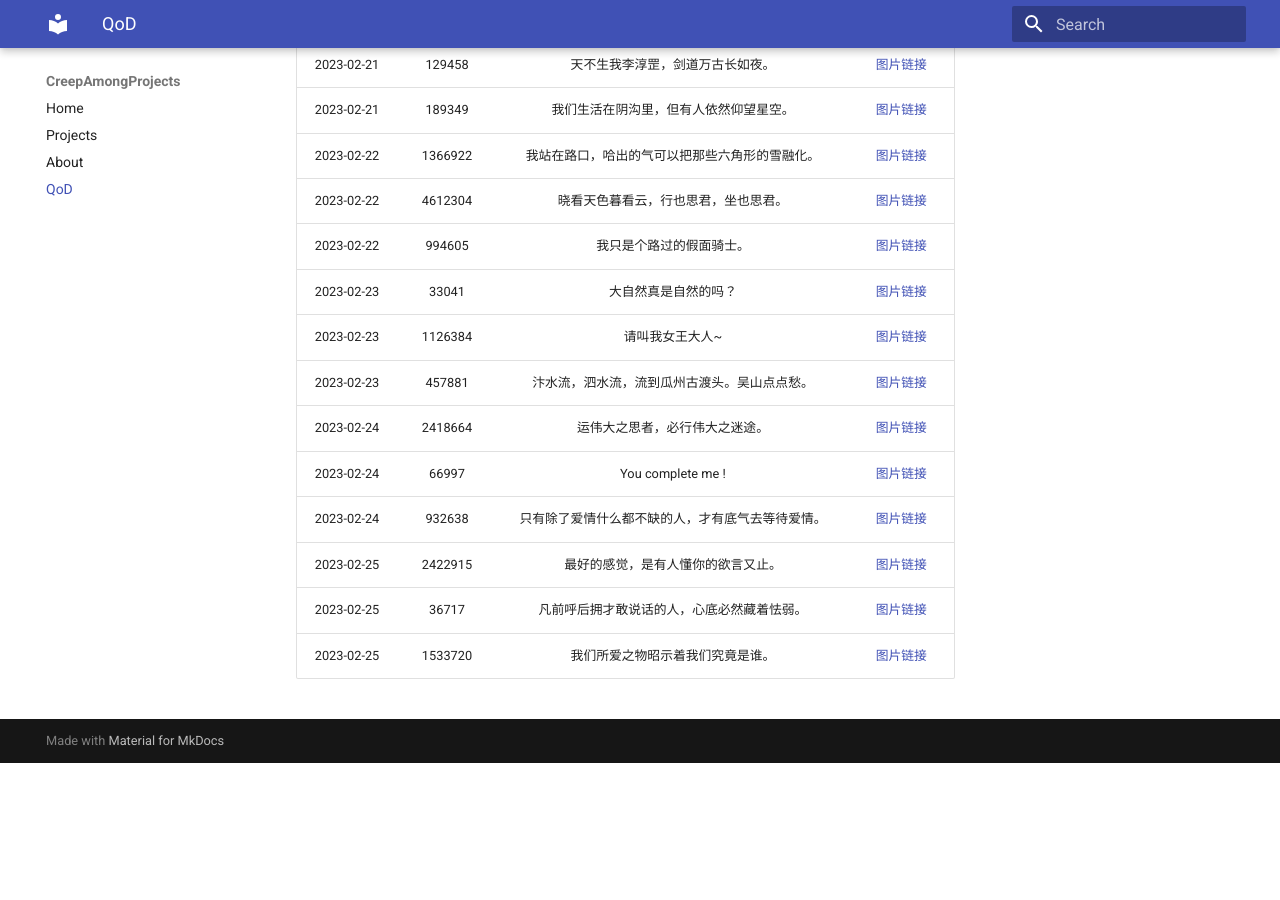
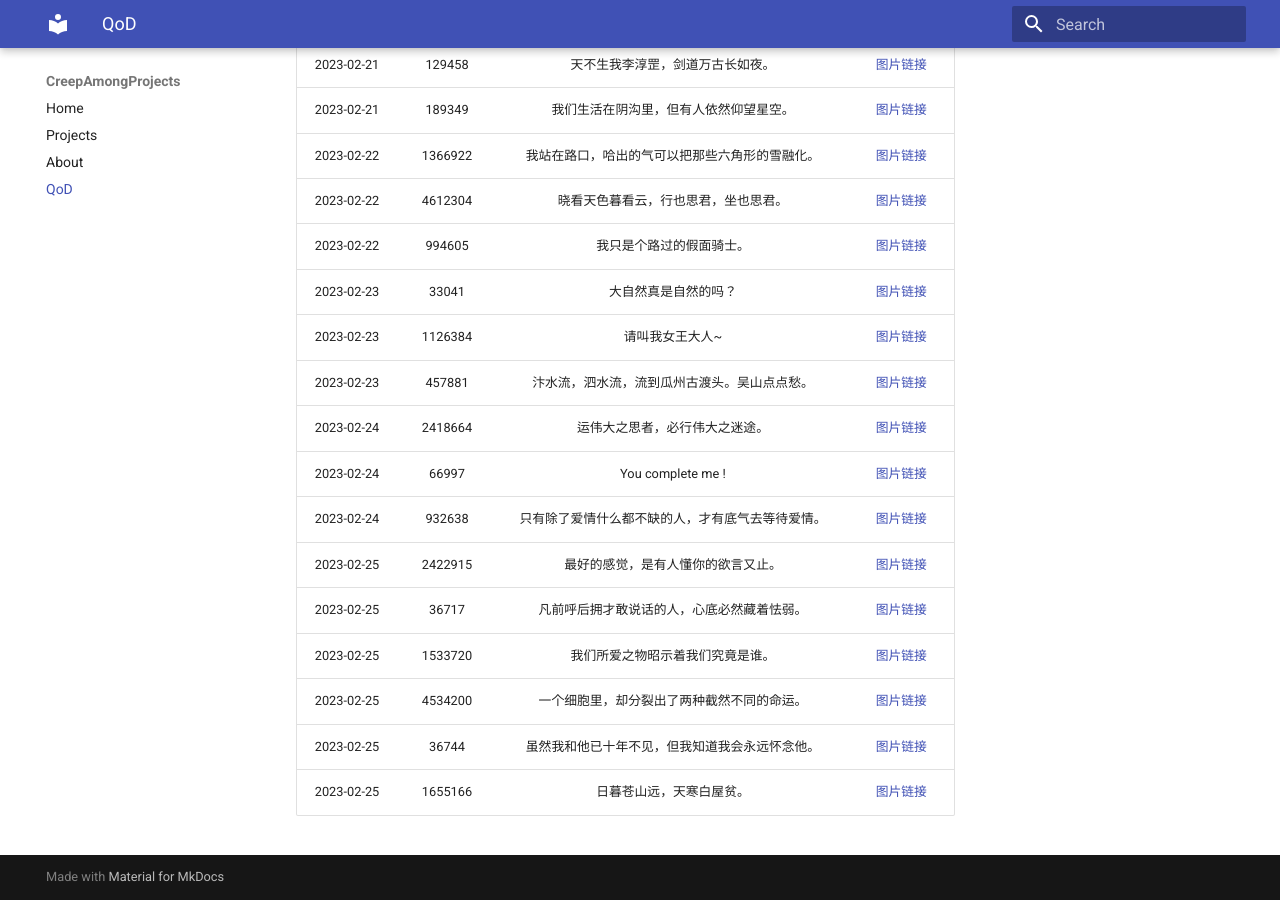
Before and after one commit to Creep-Among-Projects/CAP-Pages, an MkDocs documentation site: the page built from docs/qod.md, in a window 1280 px wide and 900 px high, scrolled down 2357 px. Built offline with MkDocs 1.6.1 and Material for MkDocs 9.7.7, drawn with Linux system fonts in a browser that asks for light colours; comment, search, counter and statistics services are not loaded; before the commit the page ends 3120 px from its top, so only the background shows below that.

Commit message:
QoD Generator: 2023-02-25 23:15:23 UTC+00:00

```diff
--- a/docs/qod.md
+++ b/docs/qod.md
@@ -85,3 +85,6 @@ Theoretically three daily quotes will be automatically updated here each day.
 |2023-02-25|2422915|最好的感觉，是有人懂你的欲言又止。|[图片链接](./qods/2422915.jpg)|
 |2023-02-25|36717|凡前呼后拥才敢说话的人，心底必然藏着怯弱。|[图片链接](./qods/36717.jpg)|
 |2023-02-25|1533720|我们所爱之物昭示着我们究竟是谁。|[图片链接](./qods/1533720.jpg)|
+|2023-02-25|4534200|一个细胞里，却分裂出了两种截然不同的命运。|[图片链接](./qods/4534200.jpg)|
+|2023-02-25|36744|虽然我和他已十年不见，但我知道我会永远怀念他。|[图片链接](./qods/36744.jpg)|
+|2023-02-25|1655166|日暮苍山远，天寒白屋贫。|[图片链接](./qods/1655166.jpg)|
```
Also changed, not shown: docs/qods/1655166.jpg (added), docs/qods/36744.jpg (added), docs/qods/4534200.jpg (added), 1 other file.
